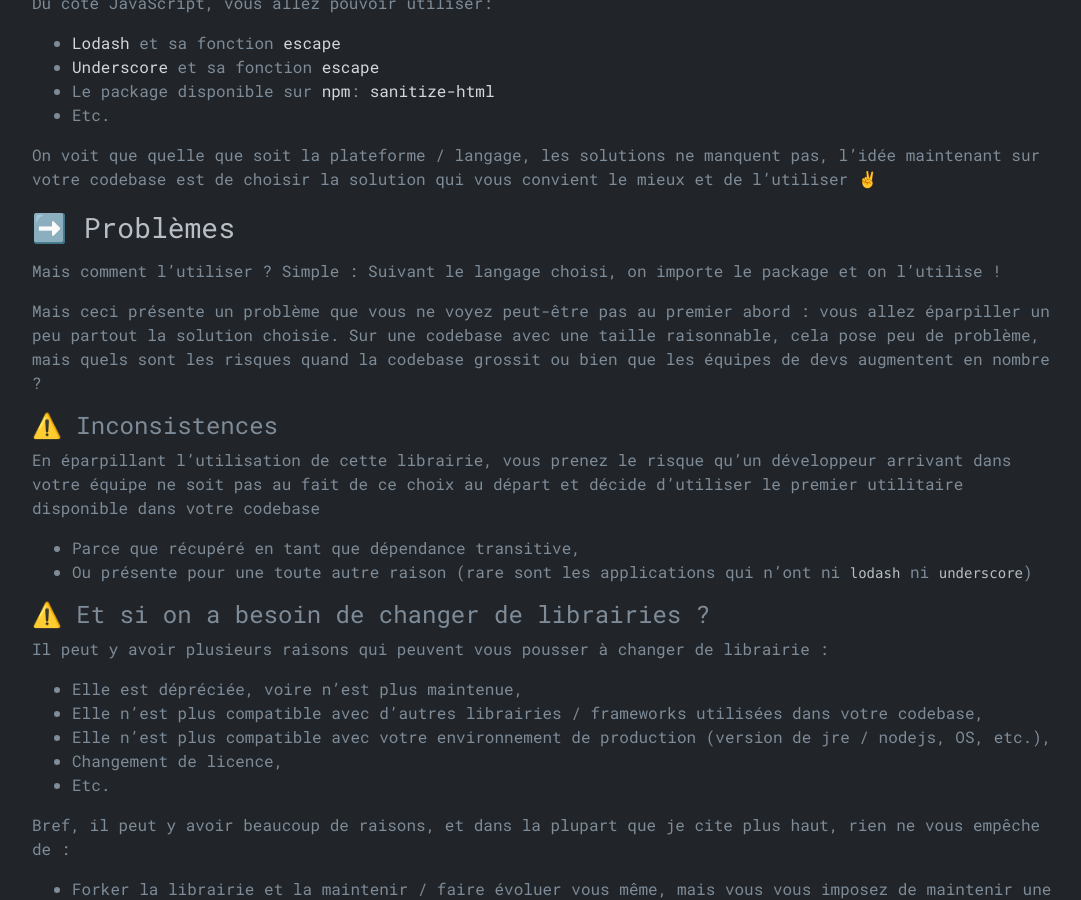
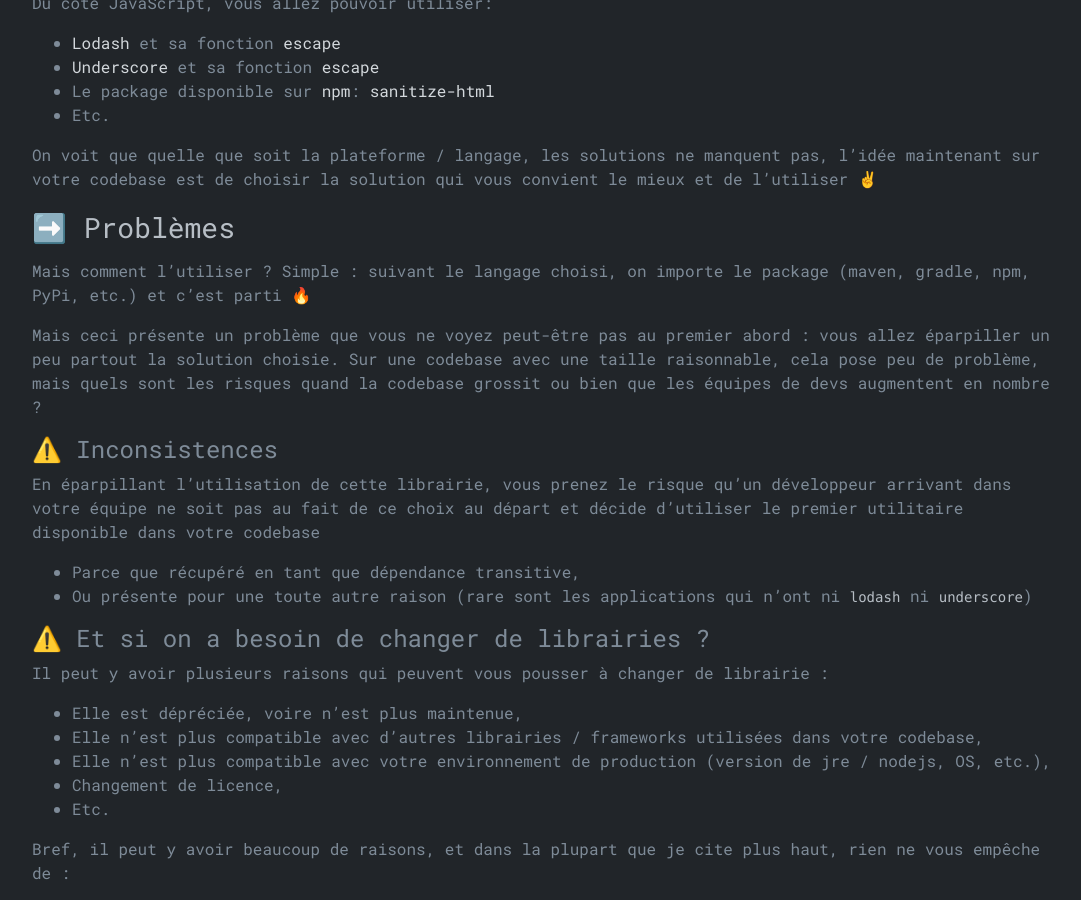
Before and after one commit to mjeanroy/mjeanroy.github.io, a Jekyll site: the page built from _posts/2021-02-20-encapsulation-everywhere.md, in a window 1280 px wide and 900 px high, scrolled down 569 px. Shown: the whole window, without its empty margins (96-1177 px from the left). Built offline with Jekyll 4.4.1, drawn with Linux system fonts in a browser that asks for light colours.

Commit message:
Update post

```diff
--- a/_posts/2021-02-20-encapsulation-everywhere.md
+++ b/_posts/2021-02-20-encapsulation-everywhere.md
@@ -27,7 +27,7 @@ On voit que quelle que soit la plateforme / langage, les solutions ne manquent p
 
 ### ➡️ Problèmes
 
-Mais comment l'utiliser ? Simple : Suivant le langage choisi, on importe le package et on l'utilise !
+Mais comment l'utiliser ? Simple : suivant le langage choisi, on importe le package (maven, gradle, npm, PyPi, etc.) et c'est parti 🔥
 
 Mais ceci présente un problème que vous ne voyez peut-être pas au premier abord : vous allez éparpiller un peu partout la solution choisie. Sur une codebase avec une taille raisonnable, cela pose peu de problème, mais quels sont les risques quand la codebase grossit ou bien que les équipes de devs augmentent en nombre ?
 
```
